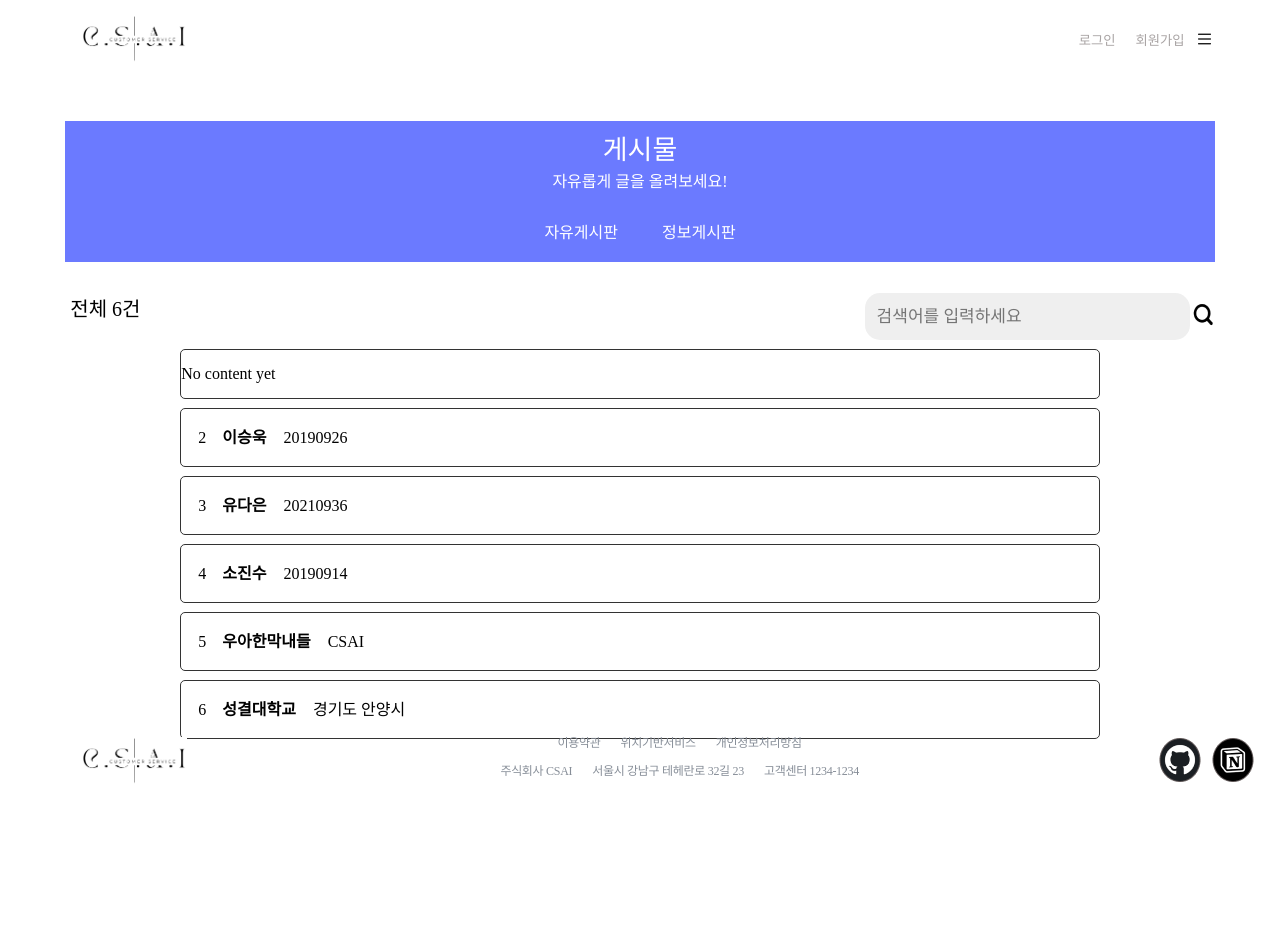
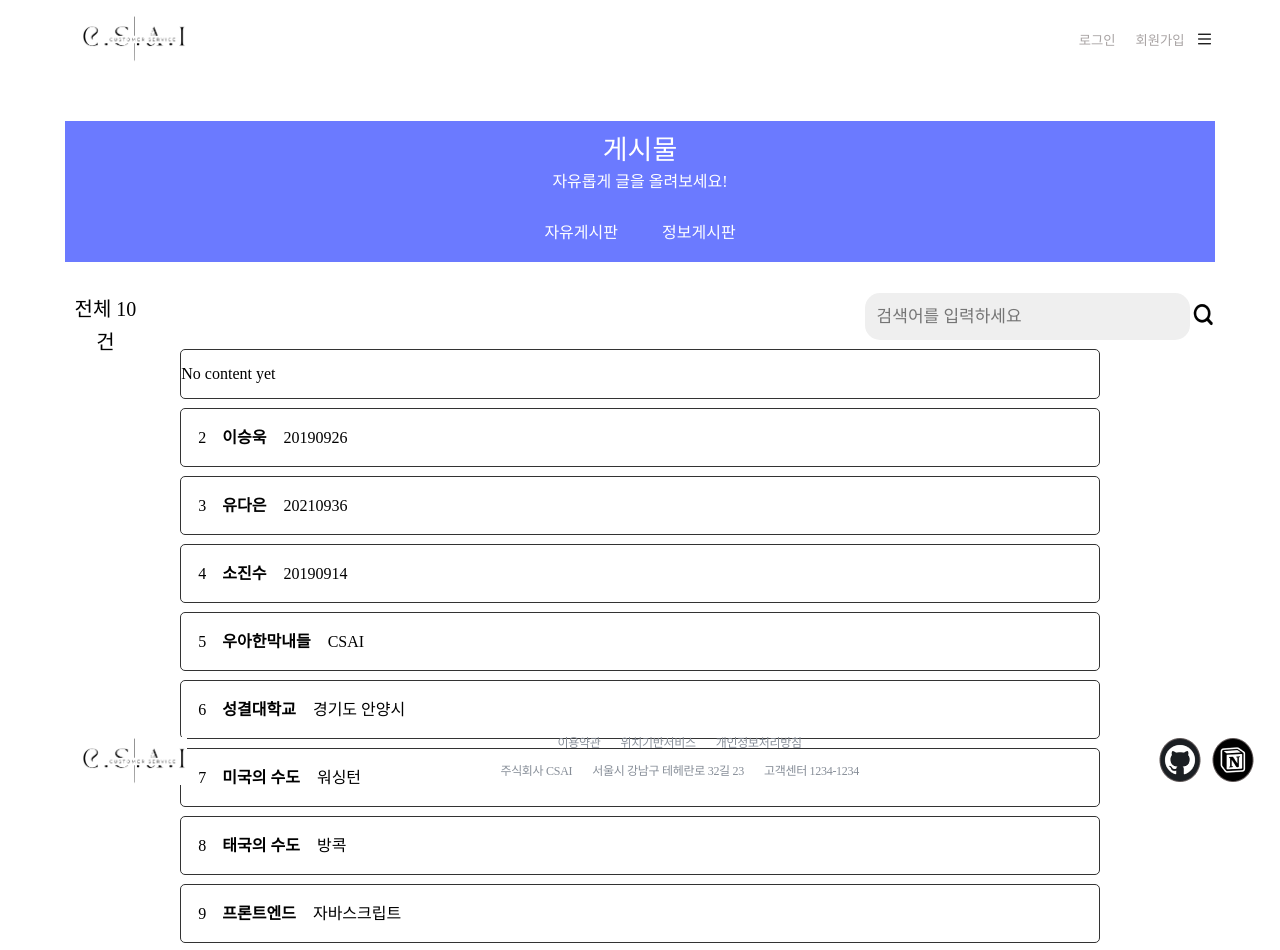
Before and after one commit to C-S-A-I-CommentScribeAI/Spring-boot-CRUD, a React (Create React App) app in the folder frontend/: page /free in a window 1280 px wide. Shown: the top 950 px of the page. Before the commit the page ends 800 px from the top, so only its background shows below. Built offline with nearby package versions, Linux system fonts and the light colour scheme.

Commit message:
feat: 게시물 컴포넌트 분리해서 재구현

```diff
--- /dev/null
+++ b/frontend/src/components/FreePosts.jsx
@@ -0,0 +1,63 @@
+import React from 'react';
+import PropTypes from 'prop-types';
+import '../styles/components/Posts.css';
+import { useLocation } from 'react-router-dom';
+import parser from 'html-react-parser';
+
+function FreePosts({ info }) {
+  const location = useLocation();
+  const { viewContent } = location.state || {};
+
+  FreePosts.propTypes = {
+    // "missing in props validation" 오류 해결법
+    info: PropTypes.string.isRequired, // string 타입으로 설정함. 실제 타입에 맞게 설정해주세요.
+  };
+
+  return (
+    <div>
+      <div className="freeboard-wrap">
+        {viewContent && viewContent.length > 0 ? (
+          viewContent.map((content) => (
+            <div className="post" key={content.id}>
+              <div className="row">
+                <span className="number">{content.id}</span>
+                <h2 className="title">
+                  {parser(content.title)}
+                  {/* content.title을 parser로 변환 */}
+                </h2>
+                <p className="content">
+                  {parser(content.content)}
+                  {/* content.content를 parser로 변환 */}
+                </p>
+              </div>
+            </div>
+          ))
+        ) : (
+          <div className="post">
+            <p>No content yet</p>
+          </div>
+        )}
+      </div>
+
+      <div className="freeboard-wrap">
+        {info !== undefined ? (
+          info.map((naeyong) => (
+            <div className="post" key={naeyong.id}>
+              <div className="row">
+                <span className="number">{naeyong.id}</span>
+                <h2 className="title">{naeyong.jaemok}</h2>
+                <p className="content">{naeyong.naeyong}</p>
+              </div>
+            </div>
+          ))
+        ) : (
+          <div className="post">
+            <p>No content yet</p>
+          </div>
+        )}
+      </div>
+    </div>
+  );
+}
+
+export default FreePosts;
--- a/frontend/src/pages/FreePage.jsx
+++ b/frontend/src/pages/FreePage.jsx
@@ -1,22 +1,23 @@
 import React from 'react';
-import { useLocation } from 'react-router-dom';
-import parser from 'html-react-parser';
 import '../styles/pages/Free.css';
 import Header from '../components/Header';
 import InforBar from '../components/InforBar';
 import SearchBar from '../components/SearchBar';
+import FreePosts from '../components/FreePosts';
+import PostNation from '../components/PostNation';
 import FootBar from '../components/FootBar';
 
 function FreePage() {
-  const location = useLocation();
-  const { viewContent } = location.state || {};
-
   const freeContent = [
     { id: 2, jaemok: '이승욱', naeyong: '20190926' },
     { id: 3, jaemok: '유다은', naeyong: '20210936' },
     { id: 4, jaemok: '소진수', naeyong: '20190914 ' },
     { id: 5, jaemok: '우아한막내들', naeyong: 'CSAI' },
     { id: 6, jaemok: '성결대학교', naeyong: '경기도 안양시' },
+    { id: 7, jaemok: '미국의 수도', naeyong: '워싱턴' },
+    { id: 8, jaemok: '태국의 수도', naeyong: '방콕' },
+    { id: 9, jaemok: '프론트엔드', naeyong: '자바스크립트' },
+    { id: 10, jaemok: '맨체스터 시티', naeyong: '올해도 챔스 우승가자' },
   ];
 
   return (
@@ -29,42 +30,8 @@ function FreePage() {
             <p className="p">전체 {freeContent.length + 1}건</p>
             <SearchBar />
           </div>
-
-          <div className="freeboard-wrap">
-            {viewContent && viewContent.length > 0 ? (
-              viewContent.map((content) => (
-                <div className="post" key={content.id}>
-                  <div className="row">
-                    <span className="number">{content.id}</span>
-                    <h2 className="title">
-                      {parser(content.title)}
-                      {/* content.title을 parser로 변환 */}
-                    </h2>
-                    <p className="content">
-                      {parser(content.content)}
-                      {/* content.content를 parser로 변환 */}
-                    </p>
-                  </div>
-                </div>
-              ))
-            ) : (
-              <div className="post">
-                <p>No content yet</p>
-              </div>
-            )}
-          </div>
-
-          <div className="freeboard-wrap">
-            {freeContent.map((naeyong) => (
-              <div className="post" key={naeyong.id}>
-                <div className="row">
-                  <span className="number">{naeyong.id}</span>
-                  <h2 className="title">{naeyong.jaemok}</h2>
-                  <p className="content">{naeyong.naeyong}</p>
-                </div>
-              </div>
-            ))}
-          </div>
+          <FreePosts info={freeContent} />
+          <PostNation />
           <FootBar />
         </div>
       </div>
--- /dev/null
+++ b/frontend/src/styles/components/Posts.css
@@ -0,0 +1,35 @@
+.freeboard-wrap {
+  margin-top: 27px;
+  margin-top: 9px;
+}
+
+.post {
+  margin: 0 auto;
+  width: 80%;
+  border: 1px solid #333;
+  border-radius: 5px;
+  padding: 15px 0; /* Adjusted padding */
+  margin-bottom: 9px;
+}
+
+.row {
+  display: flex;
+  align-items: center;
+}
+
+.number,
+.title,
+.content {
+  color: #000;
+  text-align: center;
+  font-family: 'DM Serif Display';
+  font-size: 16px;
+  font-style: normal;
+  font-weight: 400px;
+  line-height: 27px; /* 168.75% */
+}
+
+.number,
+.content {
+  margin: 0 16px 0 17px;
+}
--- a/frontend/src/styles/pages/Free.css
+++ b/frontend/src/styles/pages/Free.css
@@ -39,39 +39,3 @@
     display: none;
   }
 }
-
-.freeboard-wrap {
-  margin-top: 27px;
-  margin-top: 9px;
-}
-
-.post {
-  margin: 0 auto;
-  width: 80%;
-  border: 1px solid #333;
-  border-radius: 5px;
-  padding: 15px 0; /* Adjusted padding */
-  margin-bottom: 9px;
-}
-
-.row {
-  display: flex;
-  align-items: center;
-}
-
-.number,
-.title,
-.content {
-  color: #000;
-  text-align: center;
-  font-family: 'DM Serif Display';
-  font-size: 16px;
-  font-style: normal;
-  font-weight: 400px;
-  line-height: 27px; /* 168.75% */
-}
-
-.number,
-.content {
-  margin: 0 16px 0 17px;
-}
```
